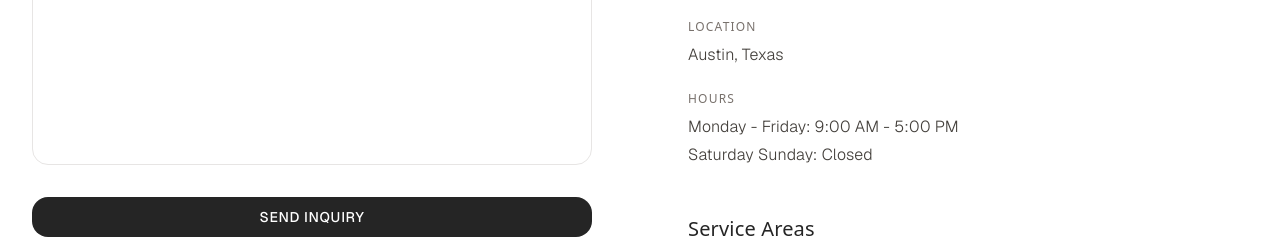
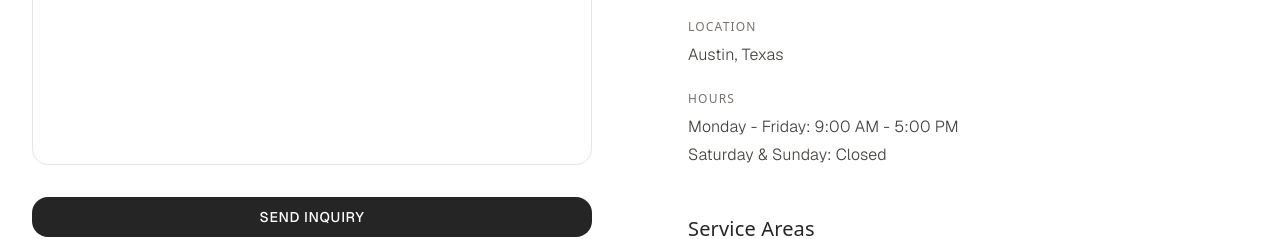
Before and after one commit to mscott-cam/prosper, a Next.js app: page /contact in a window 1280 px wide. Shown: the part 964-1203 px from the top of the page. Built offline with nearby package versions, Linux system fonts and the light colour scheme.

Commit message:
missed ampersand on contact page

```diff
--- a/app/contact/page.tsx
+++ b/app/contact/page.tsx
@@ -281,7 +281,7 @@ export default function ContactPage() {
                     </p>
                     <div className="space-y-1 text-stone-700">
                       <p>Monday - Friday: 9:00 AM - 5:00 PM</p>
-                      <p>Saturday Sunday: Closed</p>
+                      <p>Saturday & Sunday: Closed</p>
                     </div>
                   </div>
                 </div>
```
